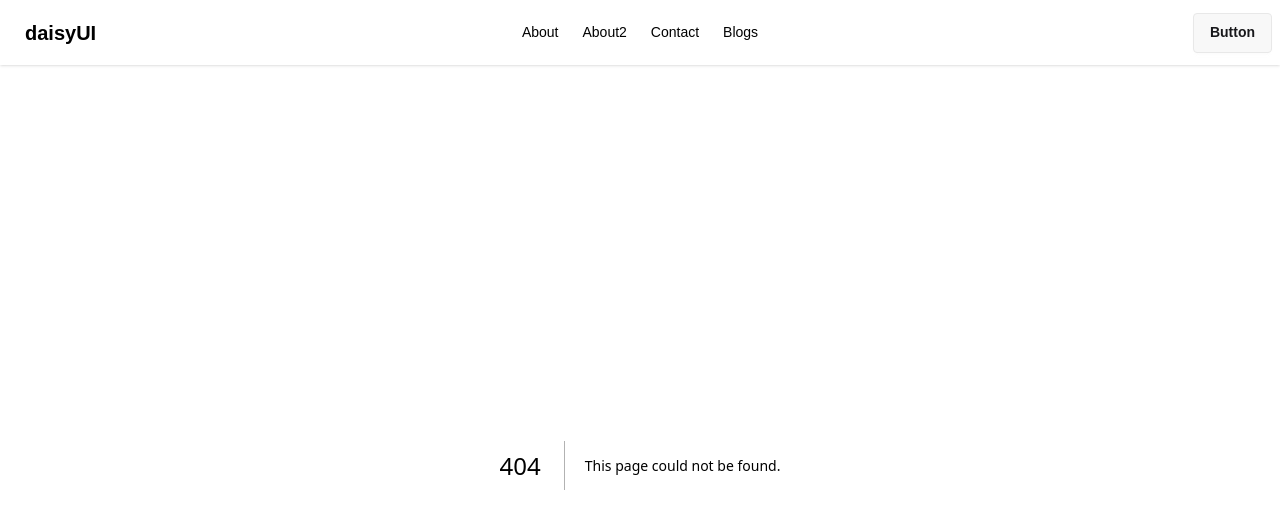
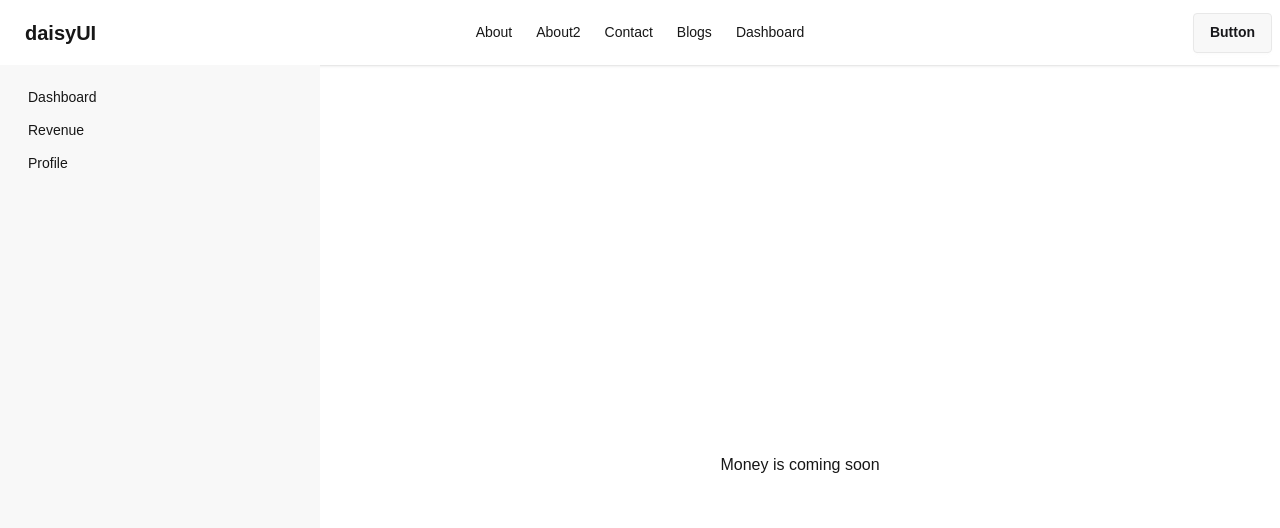
Before and after one commit to nafiz2024/Practice-NextJS, a Next.js app: page /dashboard/revenue in a window 1280 px wide. Before the commit this address had no page. Shown: the top 528 px of the page. Built offline with nearby package versions, Linux system fonts and the light colour scheme.

Commit message:
Practice Multiple Routing / Layout

```diff
--- /dev/null
+++ b/src/app/dashboard/layout.jsx
@@ -0,0 +1,29 @@
+import Link from "next/link";
+
+const DashboardLayout = ({ children }) => {
+    return (
+        <div>
+            <div className="drawer lg:drawer-open">
+  <input id="my-drawer-3" type="checkbox" className="drawer-toggle" />
+  <div className="drawer-content flex flex-col items-center justify-center">
+    {/* Page content here */}
+    {children}
+    <label htmlFor="my-drawer-3" className="btn drawer-button lg:hidden">
+      Open drawer
+    </label>
+  </div>
+  <div className="drawer-side">
+    <label htmlFor="my-drawer-3" aria-label="close sidebar" className="drawer-overlay"></label>
+    <ul className="menu bg-base-200 min-h-full w-80 p-4">
+      {/* Sidebar content here */}
+      <li><Link href="/dashboard">Dashboard</Link></li>
+      <li><Link href="/dashboard/revenue">Revenue</Link></li>
+      <li><Link href="/dashboard/profile">Profile</Link></li>
+    </ul>
+  </div>
+</div>
+        </div>
+    );
+};
+
+export default DashboardLayout;
--- /dev/null
+++ b/src/app/dashboard/page.jsx
@@ -0,0 +1,9 @@
+const DashboardPage = () => {
+    return (
+        <div>
+            <h2>This is Dashboard Page</h2>
+        </div>
+    );
+};
+
+export default DashboardPage;
--- /dev/null
+++ b/src/app/dashboard/profile/page.jsx
@@ -0,0 +1,10 @@
+
+const page = () => {
+    return (
+        <div>
+            <h1>Update your profile</h1>
+        </div>
+    );
+};
+
+export default page;
--- /dev/null
+++ b/src/app/dashboard/revenue/page.jsx
@@ -0,0 +1,10 @@
+
+const page = () => {
+    return (
+        <div>
+            <h1>Money is coming soon</h1>
+        </div>
+    );
+};
+
+export default page;
--- a/src/component/navbar/Navbar.jsx
+++ b/src/component/navbar/Navbar.jsx
@@ -8,6 +8,7 @@
         <li><Link href="/about/about2">About2</Link></li>
         <li><Link href="/contact">Contact</Link></li>
         <li><Link href="/blogs">Blogs</Link></li>
+        <li><Link href="/dashboard">Dashboard</Link></li>
     </>
 
     return (
```
